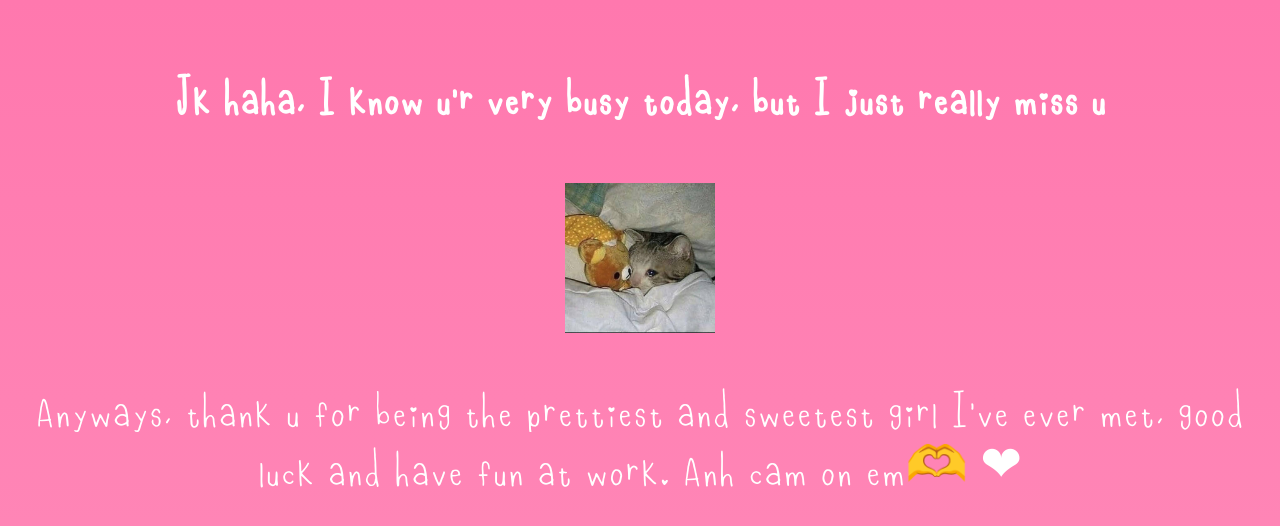
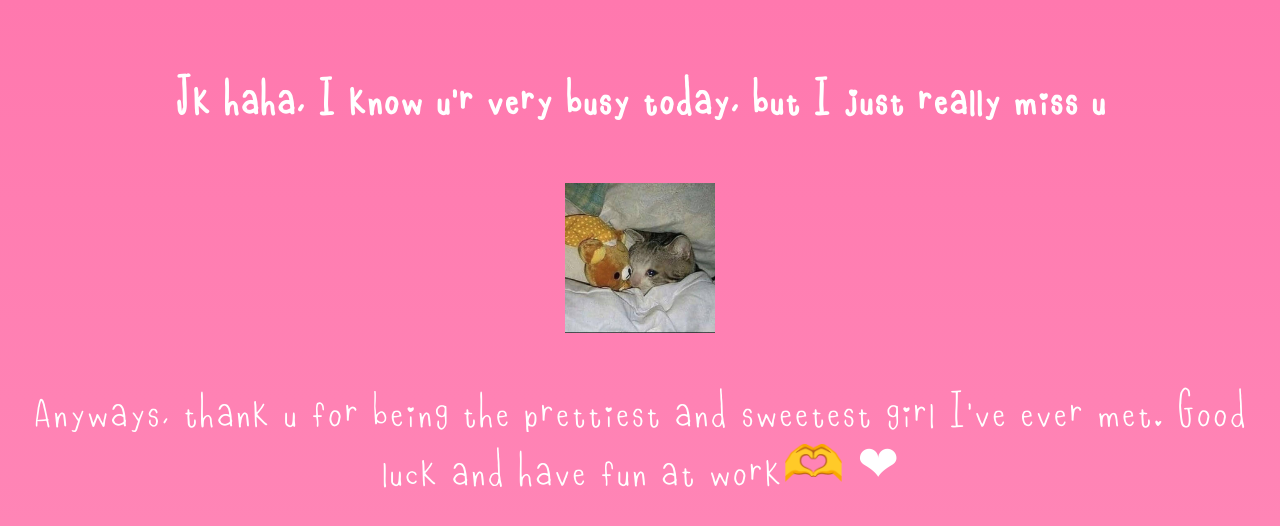
Before and after one commit to Tenz3011/ValentinesDay, a plain HTML site: page page2.html in a window 1280 px wide. Drawn offline with Linux system fonts and the light colour scheme.

Commit message:
Add files via upload

```diff
--- a/page2.html
+++ b/page2.html
@@ -16,7 +16,7 @@
             </div>
             <div class="contain">
                 <div class="valentine">
-                    Anyways, thank u for being the prettiest and sweetest girl I've ever met, good luck and have fun at work. Anh cam on em&#x1FAF6 &#x2764
+                    Anyways, thank u for being the prettiest and sweetest girl I've ever met. Good luck and have fun at work&#x1FAF6 &#x2764
                 </div>
             </div>
         </div>
```
